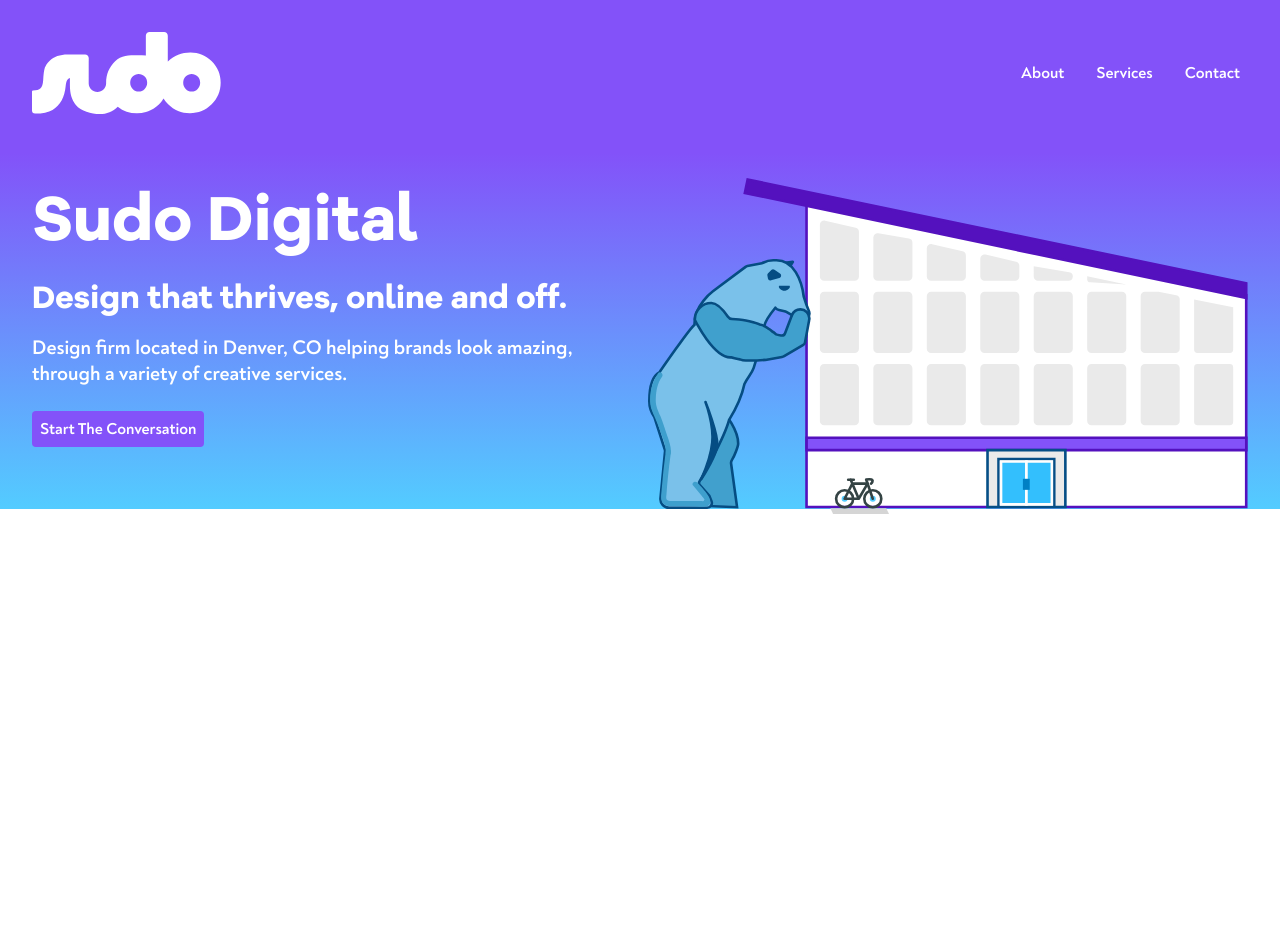
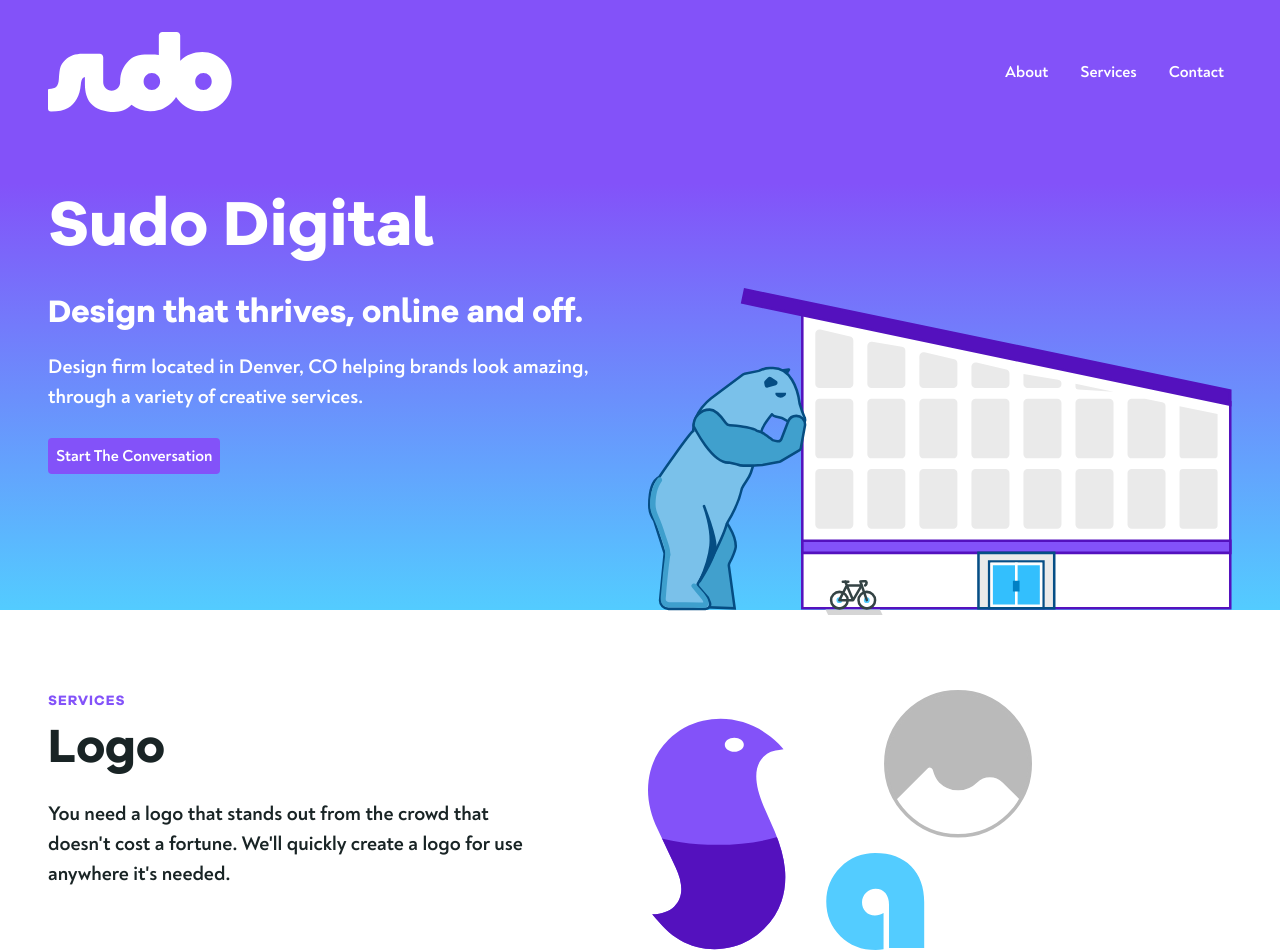
Before and after one commit to sudo-digital/sudo-digital, a React (Create React App) app: page / in a window 1280 px wide. Shown: the top 952 px of the page. Before the commit the page ends 800 px from the top, so only its background shows below. Built offline with nearby package versions, Linux system fonts and the light colour scheme.

Commit message:
home wip

```diff
--- a/src/App.js
+++ b/src/App.js
@@ -1,12 +1,14 @@
 import React, { Component } from 'react';
 import logo from './logo.svg';
 import bear from './bear.svg'
+import logos from './sd-logos.svg'
 import './sass/app.sass'
 
 class App extends Component {
   render() {
     return (
       <div>
+
         <div className='container-fluid header home-hero'>
           <div className='row middle-xs between-xs'>
             <div className='col-md-2 col-md-offset-0 col-xs-8 col-xs-offset-2'>
@@ -33,7 +35,7 @@ class App extends Component {
                 <a className='btn btn-purple'>Start The Conversation</a>
               </div>
             </div>
-            <div className='col-md-6'>
+            <div className='col-md-6 p-t-7-md p-t-0-xs'>
               <img
                 src={bear}
                 className='img-default blue-bear'
@@ -42,6 +44,25 @@ class App extends Component {
             </div>
           </div>
         </div>
+
+        <div className='container-fluid home-services pad-section'>
+          <div className='row'>
+            <div className='col-md-6 col-xs-12'>
+              <p className='section'>services</p>
+              <h3>Logo</h3>
+              <p className='bold large p-r-4-md p-r-0-xs'>You need a logo that stands out from the crowd that doesn't cost a fortune. We'll quickly create a logo for use anywhere it's needed.</p>
+            </div>
+            <div className='col-md-4 col-xs-12'>
+              <img
+                src={logos}
+                className='img-default'
+                alt='Bird Logo'
+                />
+            </div>
+            <div className='col-md-2 col-xs-12'></div>
+          </div>
+        </div>
+
       </div>
     );
   }
--- a/src/sass/_default.sass
+++ b/src/sass/_default.sass
@@ -13,5 +13,14 @@ body, html
   display: block
   width: 100%
 
-.blue-bear
-  margin-bottom: -5px
+.pad-section
+  padding-top: 5em
+  padding-bottom: 5em
+
+p.section
+  font-family: 'GalanoGrotesque'
+  letter-spacing: 1px
+  color: $purple
+  margin-bottom: 0
+  text-transform: uppercase
+  font-size: 0.875em
--- a/src/sass/_grid.sass
+++ b/src/sass/_grid.sass
@@ -5,8 +5,8 @@
 .container-fluid
   margin-right: auto
   margin-left: auto
-  padding-right: 2rem
-  padding-left: 2rem
+  padding-right: 3rem
+  padding-left: 3rem
 
 .row
   box-sizing: border-box
@@ -187,6 +187,7 @@
       text-align: center
     .center-text-#{$s}
       text-align: center
+
     .m-b-0-#{$s}
       margin-bottom: 0
     .m-b-1-#{$s}
@@ -195,6 +196,9 @@
       margin-bottom: 2em
     .m-b-3-#{$s}
       margin-bottom: 3em
+    .m-b-3-#{$s}
+      margin-bottom: 3em
+
     .m-t-0-#{$s}
       margin-top: 0
     .m-t-1-#{$s}
@@ -203,3 +207,34 @@
       margin-top: 2em
     .m-t-3-#{$s}
       margin-top: 3em
+
+    .p-l-0-#{$s}
+      padding-left: 0
+    .p-l-1-#{$s}
+      padding-left: 1em
+    .p-l-2-#{$s}
+      padding-left: 2em
+    .p-l-3-#{$s}
+      padding-left: 3em
+
+    .p-r-0-#{$s}
+      padding-right: 0
+    .p-r-1-#{$s}
+      padding-right: 1em
+    .p-r-2-#{$s}
+      padding-right: 2em
+    .p-r-3-#{$s}
+      padding-right: 3em
+    .p-r-4-#{$s}
+      padding-right: 4em
+
+    .p-t-0-#{$s}
+      padding-top: 0
+    .p-t-1-#{$s}
+      padding-top: 1em
+    .p-t-2-#{$s}
+      padding-top: 2em
+    .p-t-3-#{$s}
+      padding-top: 3em
+    .p-t-7-#{$s}
+      padding-top: 7em
--- a/src/sass/_home.sass
+++ b/src/sass/_home.sass
@@ -10,6 +10,9 @@
     background: $white-1
     color: $shark
 
+.blue-bear
+  margin-bottom: -5px
+
 .home-hero
   background: linear-gradient($purple 30%, $blue)
   padding-top: 2em
--- a/src/sass/_typo.sass
+++ b/src/sass/_typo.sass
@@ -22,7 +22,7 @@
   font-family: 'Noah'
   color: $shark
   font-size: 1em
-  line-height: 1.3
+  line-height: 1.5
 
 h1, h2, h3, h4, h5, h6, p, ul, ol, li
   margin-top: 0
@@ -65,13 +65,15 @@ p, li
   &, *
     font-family: 'Noah'
     font-size: 1em
-    line-height: 1.3
+    line-height: 1.5
     font-weight: 400
 
 p, li, a, span, b, strong
   &.small
     &, *
       font-size: 0.875em
+  &.large
+    font-size: 1.25em
 
 a
   cursor: pointer
@@ -87,3 +89,12 @@ ul
 
 strong, b, .bold
   font-weight: 700
+
+.upper
+  text-transform: uppercase
+
+.text-blue
+  color: $blue
+
+.text-purple
+  color: $purple
```
Also changed, not shown: src/sd-logos.svg (added), 1 other file (tests, documents, lock files or other folders).
